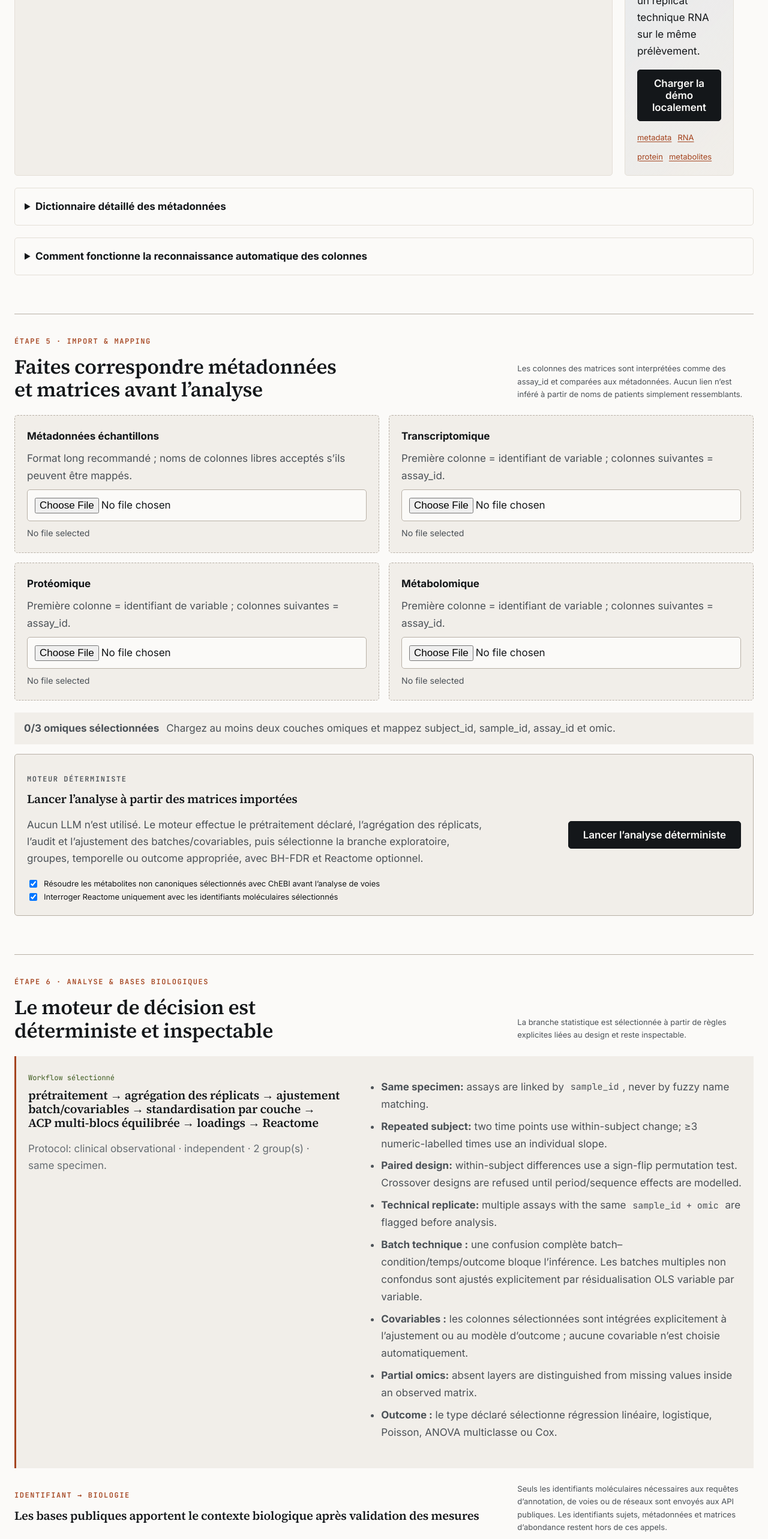
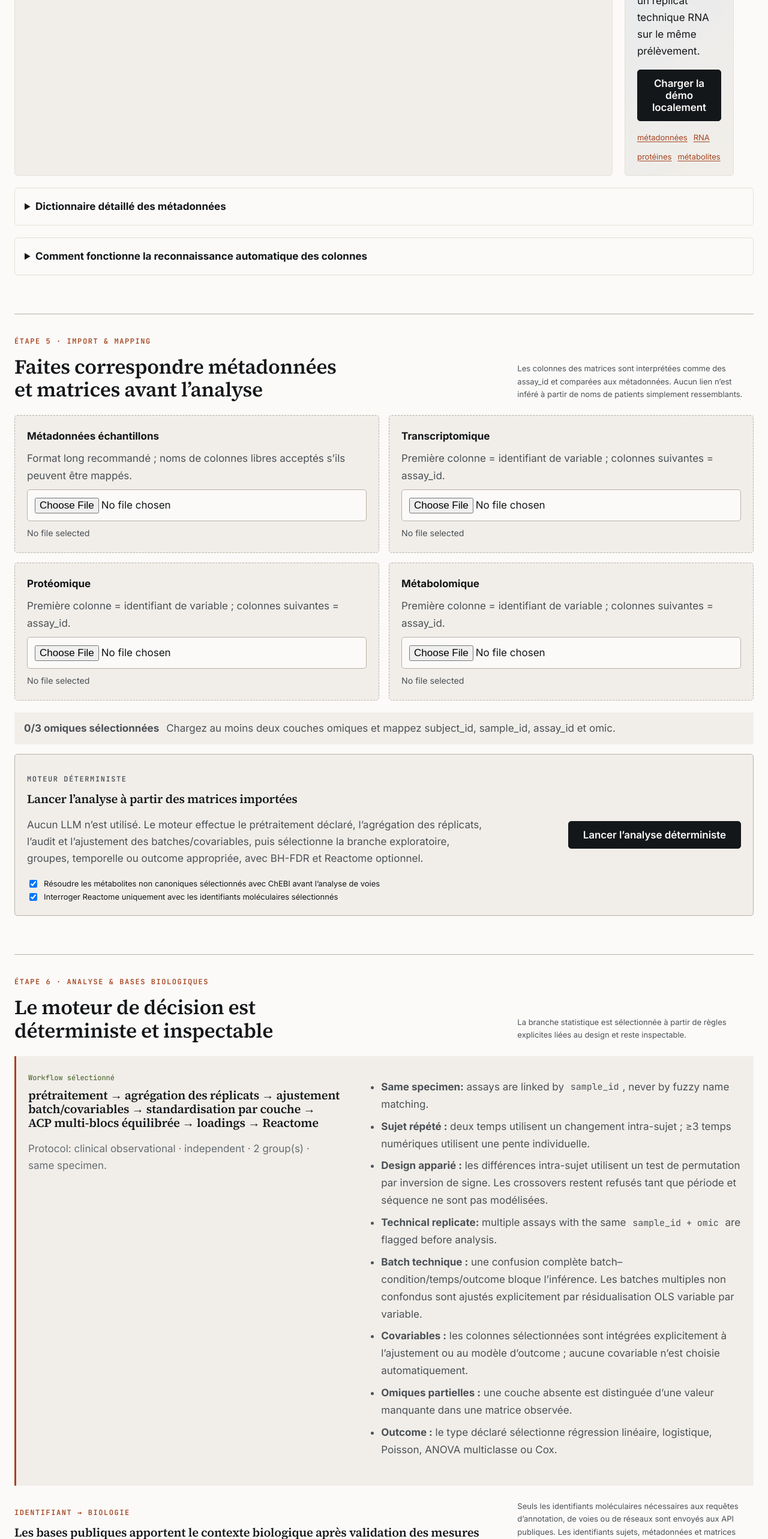
Before and after one commit to rberrah/rberrah.github.io, a SvelteKit app: page /multiomics/tool in a window 1280 px wide. Shown: the part 4077-6643 px from the top of the page at 60% size. Built offline with nearby package versions, Linux system fonts and the light colour scheme.

Commit message:
Finish multi-omics localization and inference wording

```diff
--- a/src/routes/multiomics/tool/+page.svelte
+++ b/src/routes/multiomics/tool/+page.svelte
@@ -1248,10 +1248,10 @@
       <p>{t('8 sujets (4 contrôle + 4 traitement), deux temps, trois couches omiques appariées, avec un réplicat technique RNA sur le même prélèvement.', '8 subjects (4 control + 4 treatment), two time points, three matched omics layers, plus one RNA technical replicate for the same biological sample.')}</p>
       <button class="btn btn-primary" type="button" data-testid="multiomics-load-demo" onclick={loadDemo}>{t('Charger la démo localement', 'Load the demo locally')}</button>
       <div class="demo-links">
-        <a href={`${base}/multiomics/demo_metadata.csv`} download>metadata</a>
+        <a href={`${base}/multiomics/demo_metadata.csv`} download>{t('métadonnées', 'metadata')}</a>
         <a href={`${base}/multiomics/demo_transcriptomics.csv`} download>RNA</a>
-        <a href={`${base}/multiomics/demo_proteomics.csv`} download>protein</a>
-        <a href={`${base}/multiomics/demo_metabolomics.csv`} download>metabolites</a>
+        <a href={`${base}/multiomics/demo_proteomics.csv`} download>{t('protéines', 'protein')}</a>
+        <a href={`${base}/multiomics/demo_metabolomics.csv`} download>{t('métabolites', 'metabolites')}</a>
       </div>
     </div>
   </div>
@@ -1714,7 +1714,7 @@
         <p class="eyebrow">{t('Résultat intégré par voies', 'Integrated pathway result')}</p>
         <h3>{t('Reactome reçoit ensemble les identifiants de gènes, protéines et métabolites sélectionnés', 'Reactome receives the selected gene/protein/metabolite identifiers together')}</h3>
       </div>
-      <span>deterministic ORA</span>
+      <span>{t('ORA déterministe', 'deterministic ORA')}</span>
     </div>
 
     {#if analysisResult.reactome}
@@ -1736,7 +1736,7 @@
         {/each}
       </div>
       <p class="note">{t('Le classement est déterministe : nombre de couches avec FDR de voie ≤ 0,10, puis FDR Reactome combinée, puis couverture de la voie. Il s’agit d’un classement exploratoire, pas d’une probabilité postérieure ni d’un score causal.', 'Ranking is deterministic: number of omics layers with pathway FDR ≤0.10, then combined Reactome FDR, then pathway coverage. This is an exploratory ranking, not a posterior probability or causal score.')}</p>
-      <p class="note"><strong>Enrichment background:</strong> {analysisResult.reactome.backgroundPolicy}. {analysisResult.reactome.backgroundCaveat} For targeted or pre-filtered panels, pathway p-values/FDR should therefore be interpreted as exploratory until an assay-specific universe is supported.</p>
+      <p class="note"><strong>{t('Univers d’enrichissement :', 'Enrichment background:')}</strong> {analysisResult.reactome.backgroundPolicy}. {analysisResult.reactome.backgroundCaveat} {t('Pour les panels ciblés ou fortement préfiltrés, les p-values/FDR de voies doivent donc rester exploratoires tant qu’un univers spécifique au panel n’est pas pris en charge.', 'For targeted or pre-filtered panels, pathway p-values/FDR should therefore be interpreted as exploratory until an assay-specific universe is supported.')}</p>
     {:else if analysisResult.reactomeError}
       <div class="api-error">
         <strong>{t('Les statistiques locales sont terminées ; Reactome n’a pas pu être joint.', 'Local statistics completed; Reactome could not be reached.')}</strong>
@@ -1755,7 +1755,11 @@
     </article>
     <article>
       <strong>{t('Inférence statistique', 'Statistical inference')}</strong>
-      <p>Permutation contrasts plus cross-omics Spearman correlation differences, with Benjamini–Hochberg correction.</p>
+      <p>{analysisResult.protocol?.objective === 'outcome'
+  ? t('Régression adaptée au type d’outcome avec batch/covariables comme termes de nuisance et correction Benjamini–Hochberg.', 'Outcome-specific regression with batch/covariates as nuisance terms and Benjamini–Hochberg correction.')
+  : analysisResult.protocol?.objective === 'explore'
+    ? t('ACP multi-blocs équilibrée sur les sujets communs, sans variable cible.', 'Balanced multi-block PCA across shared subjects without a target variable.')
+    : t('Contrastes déterministes adaptés au design, différences de corrélations inter-omiques de Spearman et correction Benjamini–Hochberg.', 'Design-aware deterministic contrasts, cross-omics Spearman correlation differences and Benjamini–Hochberg correction.')}</p>
     </article>
     <article>
       <strong>{t('Connaissance externe', 'External knowledge')}</strong>
@@ -1786,12 +1790,12 @@
     </div>
     <ul>
       <li><strong>Same specimen:</strong> assays are linked by <code>sample_id</code>, never by fuzzy name matching.</li>
-      <li><strong>Repeated subject:</strong> two time points use within-subject change; ≥3 numeric-labelled times use an individual slope.</li>
-      <li><strong>Paired design:</strong> within-subject differences use a sign-flip permutation test. Crossover designs are refused until period/sequence effects are modelled.</li>
+      <li><strong>{t('Sujet répété :', 'Repeated subject:')}</strong> {t('deux temps utilisent un changement intra-sujet ; ≥3 temps numériques utilisent une pente individuelle.', 'two time points use within-subject change; ≥3 numeric-labelled times use an individual slope.')}</li>
+      <li><strong>{t('Design apparié :', 'Paired design:')}</strong> {t('les différences intra-sujet utilisent un test de permutation par inversion de signe. Les crossovers restent refusés tant que période et séquence ne sont pas modélisées.', 'within-subject differences use a sign-flip permutation test. Crossover designs are refused until period/sequence effects are modelled.')}</li>
       <li><strong>Technical replicate:</strong> multiple assays with the same <code>sample_id + omic</code> are flagged before analysis.</li>
       <li><strong>{t('Batch technique :', 'Technical batch:')}</strong> {t('une confusion complète batch–condition/temps/outcome bloque l’inférence. Les batches multiples non confondus sont ajustés explicitement par résidualisation OLS variable par variable.', 'complete batch–condition/time/outcome confounding blocks inference. Multiple non-confounded batches are explicitly adjusted by feature-wise OLS residualisation.')}</li>
       <li><strong>{t('Covariables :', 'Covariates:')}</strong> {t('les colonnes sélectionnées sont intégrées explicitement à l’ajustement ou au modèle d’outcome ; aucune covariable n’est choisie automatiquement.', 'selected columns enter adjustment or outcome models explicitly; no covariate is chosen automatically.')}</li>
-      <li><strong>Partial omics:</strong> absent layers are distinguished from missing values inside an observed matrix.</li>
+      <li><strong>{t('Omiques partielles :', 'Partial omics:')}</strong> {t('une couche absente est distinguée d’une valeur manquante dans une matrice observée.', 'absent layers are distinguished from missing values inside an observed matrix.')}</li>
       <li><strong>{t('Outcome :', 'Outcome:')}</strong> {t('le type déclaré sélectionne régression linéaire, logistique, Poisson, ANOVA multiclasse ou Cox.', 'the declared type selects linear, logistic, Poisson, multiclass ANOVA or Cox regression.')}</li>
     </ul>
   </div>
@@ -1835,7 +1839,7 @@
         <article><strong>PaintOmics planted multi-omics</strong><span>known ground truth</span><p>RNA/protein convergence is checked against a planted molecular module and recorded pathway truth set.</p></article>
         <article><strong>Bioconductor missRows NCI-60</strong><span>partial-overlap test</span><p>Confirms that only genuinely shared biological units are matched across layers.</p></article>
       </div>
-      <p class="note">The automated suite is intentionally heterogeneous: it tests biological truth, sample matching, multi-group inference, replicate structure and cross-omics statistics rather than only checking that code executes.</p>
+      <p class="note">{t('La suite automatisée est volontairement hétérogène : elle teste la vérité biologique, l’appariement des échantillons, l’inférence multi-groupes, la structure des réplicats et les statistiques inter-omiques, et pas seulement l’exécution du code.', 'The automated suite is intentionally heterogeneous: it tests biological truth, sample matching, multi-group inference, replicate structure and cross-omics statistics rather than only checking that code executes.')}</p>
       <a href="https://github.com/rberrah/rberrah.github.io/actions/workflows/multiomics-public-benchmark.yml" target="_blank" rel="noreferrer">{t('Ouvrir le benchmark public ↗', 'Open the public benchmark workflow ↗')}</a>
     </details>
   </div>
```
